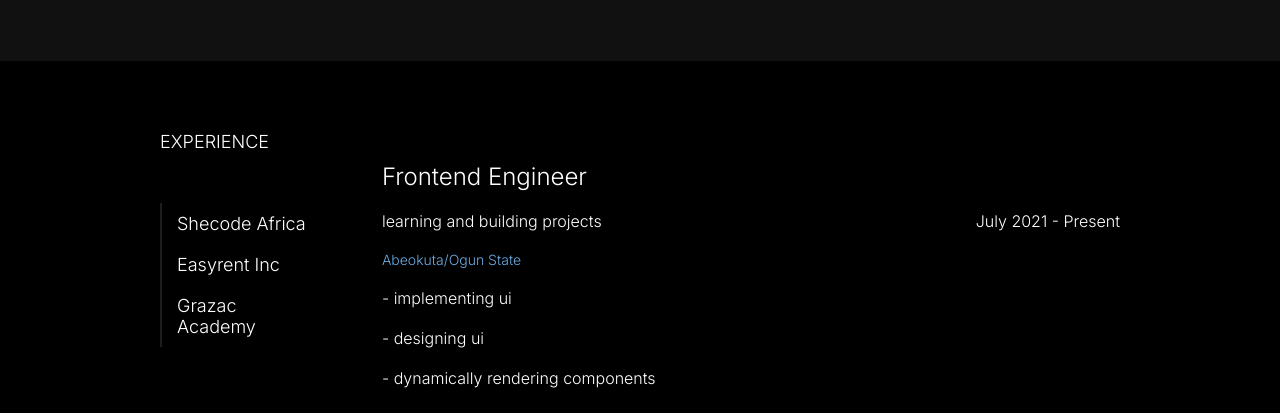
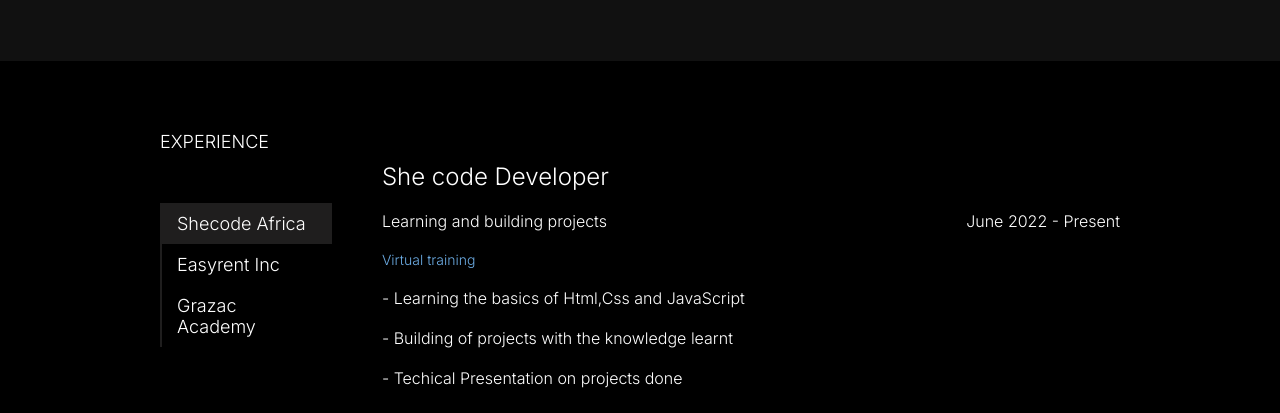
Before and after one commit to Petitesha/Aisha-portfolio, a plain HTML site: page index.html in a window 1280 px wide. Shown: the part 539-952 px from the top of the page. Drawn offline with Linux system fonts and the light colour scheme.

Commit message:
completed-project

```diff
--- a/index.html
+++ b/index.html
@@ -40,7 +40,9 @@
           <nav class="side-nav">
             <ul class="sidebar-ul">
               <li><a href="#projects" class="links-sidebar">Projects</a></li>
-              <li><a href="#experience" class="links-sidebar">Experience</a></li>
+              <li>
+                <a href="#experience" class="links-sidebar">Experience</a>
+              </li>
               <li><a href="#contact" class="links-sidebar">Contact</a></li>
               <li><a href="#education" class="links-sidebar">Education</a></li>
             </ul>
@@ -73,7 +75,7 @@
             </div>
           </div>
           <div class="hero-links" id="contact">
-            <div class="hero-links-tag" >
+            <div class="hero-links-tag">
               <a href="mailto:belloaishaaderonke@gmail.com" class="ref">
                 <p>
                   <img src="./images/email-icon.svg" />
@@ -105,21 +107,13 @@
         <h3 id="experience">EXPERIENCE</h3>
         <div class="company">
           <div class="jobs">
-            <h4>Shecode Africa</h4>
-            <h4>Easyrent Inc</h4>
-            <h4>Grazac Academy</h4>
+            <h4 onclick="changeExperience(event,1)" class="curr">
+              Shecode Africa
+            </h4>
+            <h4 onclick="changeExperience(event, 2)">Easyrent Inc</h4>
+            <h4 onclick="changeExperience(event, 3)">Grazac Academy</h4>
           </div>
-          <div class="desc">
-            <h3>Frontend Engineer</h3>
-            <div class="year">
-              <h4>learning and building projects</h4>
-              <h4 class="present">July 2021 - Present</h4>
-            </div>
-            <p>Abeokuta/Ogun State</p>
-            <h4>- implementing ui</h4>
-            <h4>- designing ui</h4>
-            <h4>- dynamically rendering components</h4>
-          </div>
+          <div class="desc"></div>
         </div>
       </div>
       <div class="empty"></div>
@@ -142,6 +136,7 @@
                 <a
                   href="https://easy-rent-product-frontend.vercel.app/"
                   class="live"
+                  target="_blank"
                 >
                   <p>
                     <img src="./images/link.svg" />
@@ -160,7 +155,7 @@
               <p class="actions">This helps users to build their website</p>
               <p class="framework">Javascript -Html -Css</p>
               <div class="project-button">
-                <a href="https://ecommerce-pi-gilt.vercel.app/" class="live">
+                <a href="https://ecommerce-pi-gilt.vercel.app/" class="live"  target="_blank">
                   <p>
                     <img src="./images/link.svg" />
                     <span>live demo</span>
@@ -169,6 +164,7 @@
                 <a
                   href="https://github.com/Petitesha/ecommerce"
                   class="github-button"
+                  target="_blank"
                 >
                   <img src="./images/github-fill.svg" alt="github-logo" />
                 </a>
@@ -187,7 +183,7 @@
               </p>
               <p class="framework">Javascript -Html -Css</p>
               <div class="project-button">
-                <a href="https://my-grazac-projects.vercel.app/" class="live">
+                <a href="https://my-grazac-projects.vercel.app/" class="live"  target="_blank">
                   <p>
                     <img src="./images/link.svg" />
                     <span>live demo</span>
@@ -195,7 +191,8 @@
                 </a>
                 <a
                   href="https://github.com/Petitesha/MyGrazacProjects"
-                  class="github-button"
+                  class="github-button" target="_blank"
+
                 >
                   <img src="./images/github-fill.svg" alt="github-logo" />
                 </a>
@@ -213,7 +210,7 @@
               </p>
               <p class="framework">React</p>
               <div class="project-button">
-                <a href="https://jaysub-enterprise.vercel.app/" class="live">
+                <a href="https://jaysub-enterprise.vercel.app/" class="live"  target="_blank">
                   <p>
                     <img src="./images/link.svg" />
                     <span>live demo</span>
@@ -222,6 +219,7 @@
                 <a
                   href="https://github.com/Petitesha/Jaysub_enterprise"
                   class="github-button"
+                  target="_blank"
                 >
                   <img src="./images/github-fill.svg" alt="github-logo" />
                 </a>
@@ -239,7 +237,11 @@
               </p>
               <p class="framework">Javascript -Html -Css</p>
               <div class="project-button">
-                <a href="https://sca-project1.vercel.app/" class="live">
+                <a
+                  href="https://sca-project1.vercel.app/"
+                  class="live"
+                  target="_blank"
+                >
                   <p>
                     <img src="./images/link.svg" />
                     <span>live demo</span>
@@ -248,6 +250,7 @@
                 <a
                   href="https://github.com/Petitesha/SCA-project1"
                   class="github-button"
+                  target="_blank"
                 >
                   <img src="./images/github-fill.svg" alt="github-logo" />
                 </a>
@@ -265,7 +268,7 @@
               </p>
               <p class="framework">Javascript -Html -Css</p>
               <div class="project-button">
-                <a href="https://planetfact.vercel.app/" class="live">
+                <a href="https://planetfact.vercel.app/" class="live"  target="_blank">
                   <p>
                     <img src="./images/link.svg" />
                     <span>live demo</span>
--- a/script.js
+++ b/script.js
@@ -9,15 +9,92 @@ const bio = document.querySelector('.hero-text');
 const messageIcon = document.querySelector('.hero-links-tag');
 const sectionTwo = document.querySelector('.section2');
 const jobs = document.querySelector('.jobs');
-const desc = document.querySelector('.desc p');
+const experience = document.querySelector('.desc');
 const actions = document.querySelectorAll('.actions');
 const framework = document.querySelectorAll('.framework');
 const live = document.querySelectorAll('.live');
 const githubLogo = document.querySelectorAll('.github-button');
 const education = document.querySelector('.education');
 
+const experiences = [
+ {
+ id: 1,
+ title: 'She code Developer',
+ subtitle: 'Learning and building projects',
+ time: 'June 2022 - Present',
+ place: 'Virtual training',
+ duties: [
+ 'Learning the basics of Html,Css and JavaScript',
+ 'Building of projects with the knowledge learnt',
+ 'Techical Presentation on projects done',
+ ],
+ },
+ {
+ id: 2,
+ title: 'Easy rent Developer',
+ subtitle: 'Building a Project',
+ time: 'May 2022 - June 2022',
+ place: 'Abeokuta/Ogun State',
+ duties: [
+ 'Implementing the property details page',
+ 'Building of the hero-section of the landing page',
+ 'Dynamically rendering components',
+ ],
+ },
+ {
+ id: 3,
+ title: 'Grazac Academy Intern',
+ subtitle: 'Learning and building projects',
+ time: 'January 2022 - April 2022',
+ place: 'Abeokuta/Ogun State',
+ duties: [
+ 'Learnt Basics of JavaScript and React',
+ 'Building a one-page website',
+ 'Implementing JavaScript on the projects done',
+ ],
+ },
+];
 
 let mode = 'dark';
+
+const changeExperience = (evt, id = 1) => {
+ console.log(evt);
+ const exp = experiences.find((item) => item.id === id);
+ const { title, subtitle, time, place, duties } = exp;
+ let duty = '';
+ experience.innerHTML = '';
+ duties.forEach((item) => {
+ duty += `<h4> - ${item} </h4>`;
+ });
+
+ const markup = `
+ <h3>${title}</h3>
+ <div class="year">
+ <h4>${subtitle}</h4>
+ <h4 class="present">${time}</h4>
+ </div>
+ <p>${place}</p>
+ ${duty}
+ `;
+
+ experience.innerHTML = markup;
+
+ if (evt) {
+ const curr = document.querySelector('.curr');
+ console.log(mode);
+ if (mode === 'light') {
+ curr.classList.remove('curr');
+ curr.classList.remove('active');
+ evt.target.classList.add('curr');
+ evt.target.classList.add('active');
+ } else {
+ curr.classList.remove('curr');
+ evt.target.classList.add('curr');
+ }
+ }
+};
+
+changeExperience();
 
 const toggleMode = (evt) => {
  if (mode === 'dark') {
@@ -33,8 +110,11 @@ const toggleMode = (evt) => {
 };
 
 const changeMode = (appearance) => {
+ const desc = document.querySelector('.desc p');
+ const curr = document.querySelector('.curr');
  // main.classList.toggle('active');
  if (appearance === 'light') {
+ curr.classList.add('active');
  main.classList.add('active');
  for (let i = 0; i < links.length; i++) {
  links[i].classList.add('active');
@@ -59,6 +139,8 @@ const changeMode = (appearance) => {
  }
  modeIcon.src = './images/light-mode.svg';
  } else {
+ curr.classList.remove('active');
+
  main.classList.remove('active');
  for (let i = 0; i < links.length; i++) {
  links[i].classList.remove('active');
@@ -87,11 +169,14 @@ const changeMode = (appearance) => {
 
 const getModeFromLocalStorage = () => {
  mode = localStorage.getItem('state');
-  console.log(mode);
+ const firsexp = jobs.firstElementChild;
+ if (mode === 'light') {
+ firsexp.classList.add('active');
+ } else {
+ firsexp.classList.remove('active');
+ }
  changeMode(mode);
 };
-
-getModeFromLocalStorage();
 
 hamburger.addEventListener('click', () => {
  hamburger.style.display = 'none';
@@ -104,3 +189,5 @@ close.addEventListener('click', () => {
  hamburger.style.display = 'block';
  sidebar.style.display = 'none';
 });
+
+getModeFromLocalStorage();
--- a/style.css
+++ b/style.css
@@ -147,6 +147,7 @@ nav {
     border-radius: 5px;
     margin-right: 30px;
 }
+
 /* .ref.active p{
     background-color: white;
 
@@ -174,22 +175,29 @@ nav {
     width: 18px;
     height: 18px;
 }
-.hero-links-tag.active img{
+
+.hero-links-tag.active img {
     filter: brightness(0.1);
 }
-.hero-links-tag.active p{
+
+.hero-links-tag.active p {
     background-color: white;
 }
-.hero-links-tag.active span{
+
+.hero-links-tag.active span {
     color: black;
 }
+
 .section2 {
     background-color: black;
 }
-.section2.active h3, .section2.active h4{
+
+.section2.active h3,
+.section2.active h4 {
     color: black;
 }
-.section2.active{
+
+.section2.active {
     background-color: #f5f5f5;
 }
 
@@ -230,7 +238,12 @@ nav {
     font-weight: 300;
     font-family: 'Inter', sans-serif;
 }
-.jobs.active h4:hover{
+
+.jobs.active h4 {
+    color: black;
+}
+
+.jobs.active h4:hover {
     border-left: none;
     color: white;
 }
@@ -269,7 +282,8 @@ nav {
     font-weight: 300;
     font-family: 'Inter', sans-serif;
 }
-.desc p.active{
+
+.desc p.active {
     color: #1F26B7;
 }
 
@@ -323,6 +337,7 @@ nav {
     flex-direction: column;
     justify-content: space-between;
 }
+
 /* .project-details.active img{
     filter: brightness(0.1);
 }
@@ -343,52 +358,87 @@ nav {
     font-family: 'Inter', sans-serif;
     padding-bottom: 20px;
 }
+
 .bounce {
     -moz-animation: bounce 3s infinite;
     -webkit-animation: bounce 3s infinite;
     animation: bounce 3s infinite;
 }
+
+
+.curr {
+    background-color: #1F1E1E !important;
+}
+
+.curr.active {
+    background-color: black !important;
+    color: white !important;
+}
+
 @-moz-keyframes bounce {
-  0%, 20%, 50%, 80%, 100% {
+
+    0%,
+    20%,
+    50%,
+    80%,
+    100% {
         -moz-transform: translateY(0);
         transform: translateY(0);
     }
+
     40% {
         -moz-transform: translateY(-30px);
         transform: translateY(-30px);
     }
+
     60% {
         -moz-transform: translateY(-15px);
         transform: translateY(-15px);
     }
 }
+
 @-webkit-keyframes bounce {
-  0%, 20%, 50%, 80%, 100% {
+
+    0%,
+    20%,
+    50%,
+    80%,
+    100% {
         -webkit-transform: translateY(0);
         transform: translateY(0);
     }
+
     40% {
         -webkit-transform: translateY(-30px);
         transform: translateY(-30px);
     }
+
     60% {
         -webkit-transform: translateY(-15px);
         transform: translateY(-15px);
     }
 }
+
 @keyframes bounce {
-  0%, 20%, 50%, 80%, 100% {
+
+    0%,
+    20%,
+    50%,
+    80%,
+    100% {
         -moz-transform: translateY(0);
         -ms-transform: translateY(0);
         -webkit-transform: translateY(0);
         transform: translateY(0);
     }
+
     40% {
         -moz-transform: translateY(-30px);
         -ms-transform: translateY(-30px);
         -webkit-transform: translateY(-30px);
         transform: translateY(-30px);
     }
+
     60% {
         -moz-transform: translateY(-15px);
         -ms-transform: translateY(-15px);
@@ -396,10 +446,12 @@ nav {
         transform: translateY(-15px);
     }
 }
+
 .actions {
     color: white;
 }
-.actions.active{
+
+.actions.active {
     color: black;
 }
 
@@ -410,9 +462,11 @@ nav {
     font-family: 'Inter', sans-serif;
     padding-bottom: 20px;
 }
-.framework.active{
+
+.framework.active {
     color: #1F26B7;
 }
+
 .project-button {
     display: flex;
     align-items: center;
@@ -426,18 +480,23 @@ nav {
     margin-right: 20px;
     text-decoration: none;
 }
-.live.active p{
+
+.live.active p {
     background-color: white;
 }
-.live.active img{
+
+.live.active img {
     filter: brightness(0.1);
 }
-.live.active span{
+
+.live.active span {
     color: black;
 }
-.github-button.active{
+
+.github-button.active {
     filter: brightness(0.1);
 }
+
 .live p {
     display: flex;
     align-items: center;
@@ -456,10 +515,13 @@ nav {
 .education {
     width: 75%;
     margin: auto;
+    padding-bottom: 50px;
 }
-.education.active p{
+
+.education.active p {
     color: black;
 }
+
 .education h3,
 .inner-education p {
     color: white;
@@ -629,7 +691,8 @@ nav {
         margin-right: 0px;
         font-size: 16px;
     }
-    .dark-mode{
+
+    .dark-mode {
         margin-bottom: 20px;
     }
 
@@ -650,6 +713,7 @@ nav {
         font-size: 12px;
     }
 }
+
 @media screen and (max-width: 475px) {
     .featured {
         grid-template-columns: repeat(1, 1fr);
```
Lines whose indentation alone changed are shown as unchanged.
